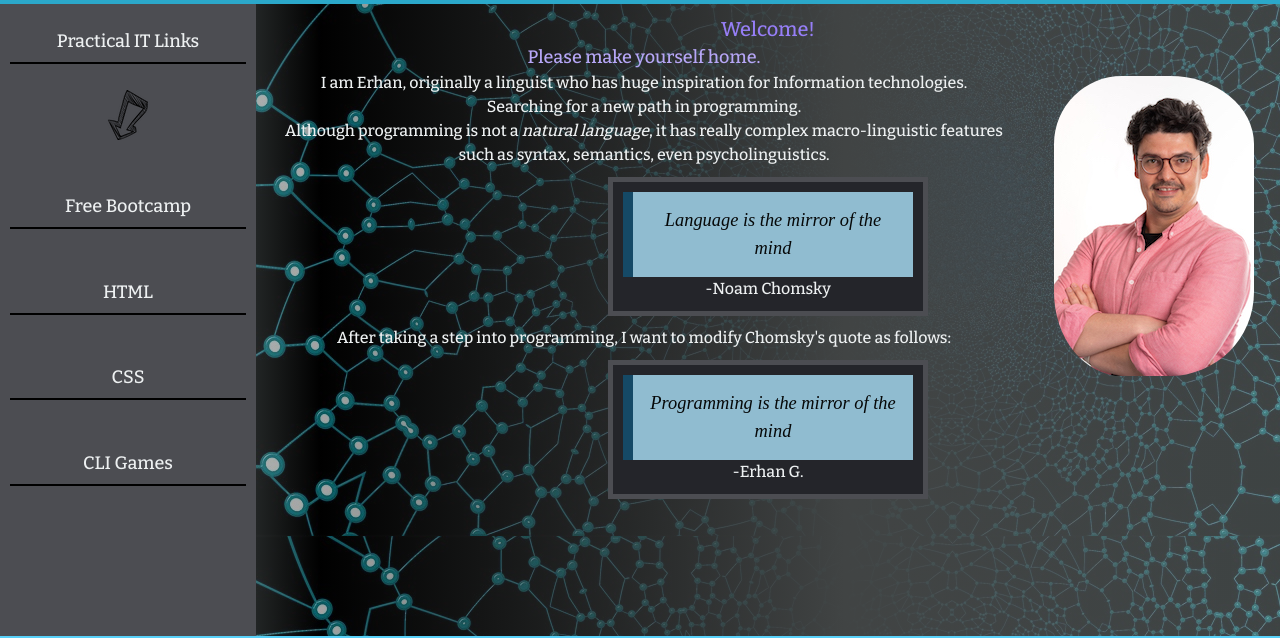
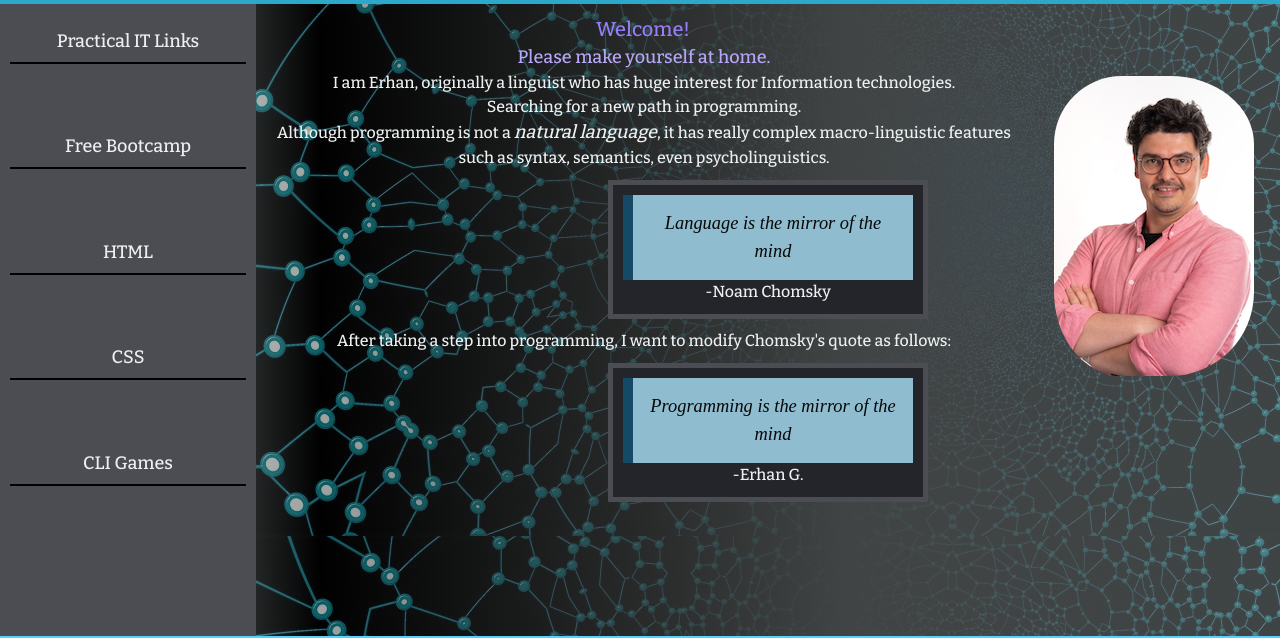
Before and after one commit to linguaps/portfolio3, a plain HTML site: page index.html in a window 1280 px wide. Shown: the part 104-742 px from the top of the page. Drawn offline with nearby package versions, Linux system fonts and the light colour scheme.

Commit message:
Final touchs on main page, and left side bar

```diff
--- a/index.html
+++ b/index.html
@@ -38,8 +38,6 @@
             <nav class="container__left">
                 <ul>
                     <li><a href="/ITlinks/index.html">Practical IT Links</a> </li>
-                    <p><img id="point" src="/images/pointDown.png"  alt="down"></p>
-
                     <li>
                         <a href="https://frontendmasters.github.io/bootcamp/" target="_blank">Free Bootcamp</a>
                     </li>
@@ -60,15 +58,15 @@
             <!-- Main content -->
             <article class="container__middle">
 
-                <h1>Welcome! </h1>
+                <h1 id="firstly">Welcome! </h1>
                 <img id="imgMe" src="/images/picmeeee.jpeg" alt="pictureOfMe">
 
-                <h2>Please make yourself home.</h2>
+                <h2>Please make yourself at home.</h2>
 
-                    <p> I am Erhan, originally a linguist who has <strong>huge inspiration </strong>for Information technologies.</p>
+                    <p> I am Erhan, originally a linguist who has <strong>huge interest </strong>for Information technologies.</p>
                             <p>Searching for a new path in programming.</p>
 
-                    <p>Although <strong>programming </strong>is not a <em>natural language</em>, it has really complex macro-linguistic features such as syntax, semantics, even psycholinguistics.
+                    <p>Although <strong>programming </strong>is not a <em><a href="https://en.wikipedia.org/wiki/Natural_language" alt="explanation on Natural Language" target="_blank" >natural language</a></em>, it has really complex macro-linguistic features such as syntax, semantics, even psycholinguistics.
                     </p>
                     <section id="mainquote" >
                    <blockquote id="bquote"> Language is the mirror of the mind
--- a/main.css
+++ b/main.css
@@ -109,7 +109,9 @@ h1 {
     font-size: 20px;
     text-align: center;
     color: #967ef6;
-    ;
+}
+#firstly {
+    margin-right: 250px;
 }
 
 h2 {
@@ -229,17 +231,6 @@ footer ul li {
     transition: all 0.7s ease 0s;
     position: relative;
     top: -10px;
-}
-
-#point {
-    position: relative;
-    top: 0px;
-}
-
-#point:hover {
-    position: relative;
-    top: 20px;
-    transition: all 0.6s ease 0s;
 }
 
 
@@ -463,5 +454,8 @@ form button {
     form button {
         width:max-content;
     }
+    #firstly {
+        margin-left: 120px;
+    }
 
 }
```
Also changed, not shown: Contact/index.html (+0 -1 lines), ITlinks/index.html (+0 -1 lines), ItProjects/index.html (+0 -1 lines), More/index.html (+0 -1 lines), PersonalSpace/index.html (+0 -1 lines), aboutMe/index.html (+2 -3 lines).
